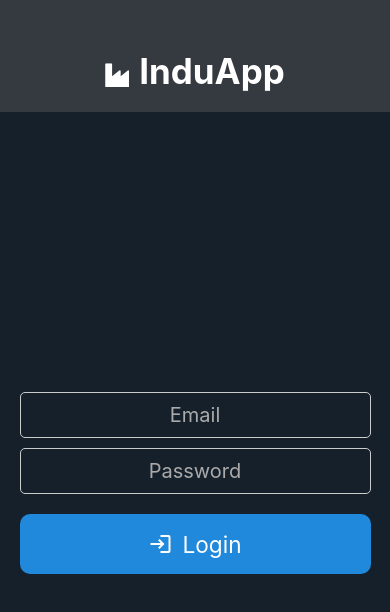
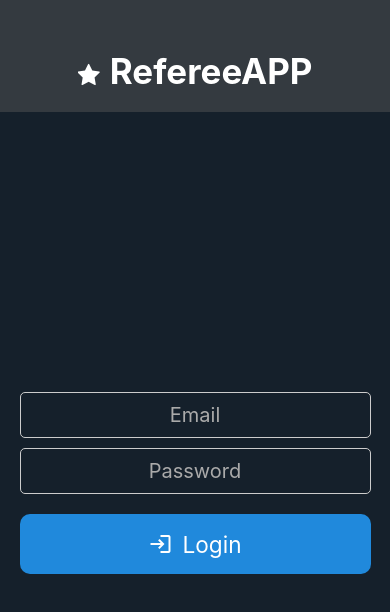
Before and after one commit to staryo/referee-app-mobile, a React Native app: screen / in a window 390 px wide. Shown: the top 612 px of the page. Built offline with nearby package versions, Linux system fonts and the light colour scheme.

Commit message:
feature: authorization

```diff
--- a/App.js
+++ b/App.js
@@ -27,7 +27,7 @@ export default function App() {
         ?
         <View style={styles.container}>
           <Text h2 style={styles.title}>
-            Messenger
+            RefereeAPP
           </Text>
           <Button
             size="lg"
--- a/app.json
+++ b/app.json
@@ -1,7 +1,7 @@
 {
   "expo": {
     "name": "RefereeAPP",
-    "slug": "RefereeAPP",
+    "slug": "refereeapp",
     "version": "1.0.0",
     "orientation": "portrait",
     "icon": "./assets/icon.png",
--- a/package.json
+++ b/package.json
@@ -16,9 +16,9 @@
     "expo": "~49.0.15",
     "expo-status-bar": "~1.6.0",
     "react": "18.2.0",
-    "react-native": "0.72.6",
+    "react-native": "0.72.10",
     "react-native-elements": "^3.4.3",
-    "react-native-safe-area-context": "^4.9.0",
+    "react-native-safe-area-context": "4.6.3",
     "react-native-safe-area-view": "^1.1.1"
   },
   "devDependencies": {
--- a/src/components/Login/Login.jsx
+++ b/src/components/Login/Login.jsx
@@ -29,10 +29,10 @@ export default function Login({ setAuth, setNotification, setNotificationOpen })
         <View style={{ paddingBottom: 20, width: "100%", gap: 10, alignItems: "center", backgroundColor: "#343a40" }}>
           <View style={{ gap: 10, flexDirection: "row", alignItems: "center" }}>
             <Text h2 style={styles.title}>
-              <Icon name="industry" type="font-awesome" color="white"/>
+              <Icon name="star" type="font-awesome" color="white"/>
             </Text>
             <Text h2 style={styles.title}>
-              InduApp
+              RefereeAPP
             </Text>
           </View>
         </View>
--- a/src/const.js
+++ b/src/const.js
@@ -1,2 +1 @@
-export const BACKEND_URL = 'https://messenger-be-ff66dbd397d1.herokuapp.com/api'
-// export const BACKEND_URL = 'http://localhost:3000'
+export const BACKEND_URL = 'https://referee-app-7df9c196662d.herokuapp.com/api'
```
Also changed, not shown: eas.json (added, +21 -0 lines), 1 other file (tests, documents, lock files or other folders).
